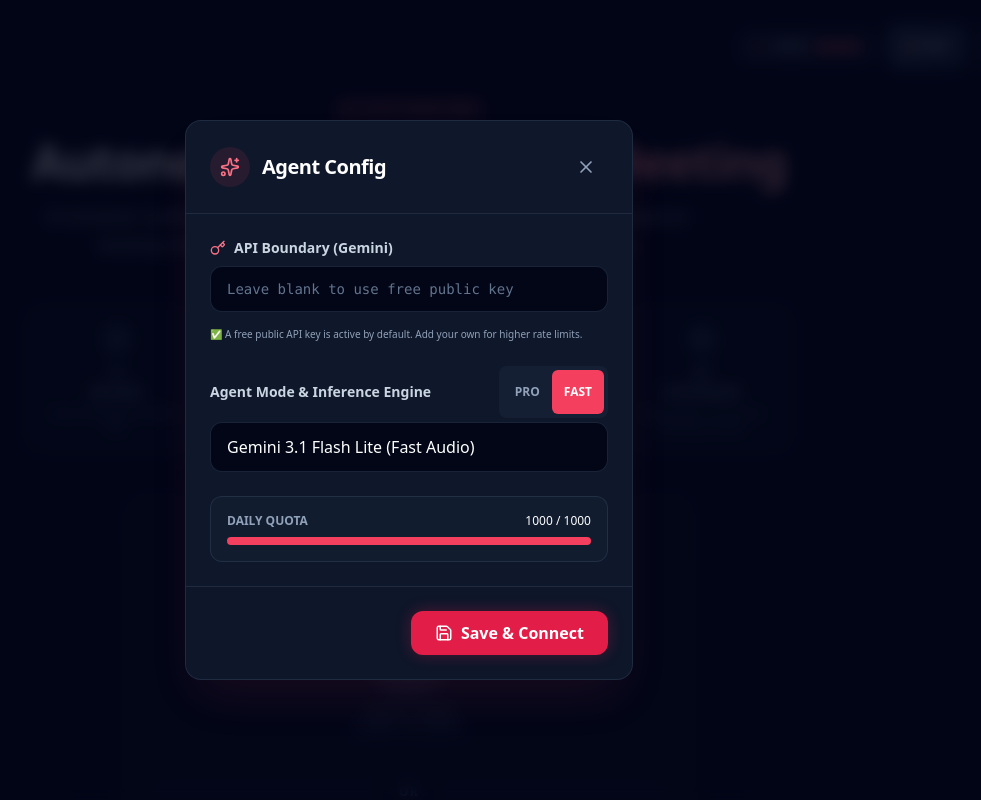
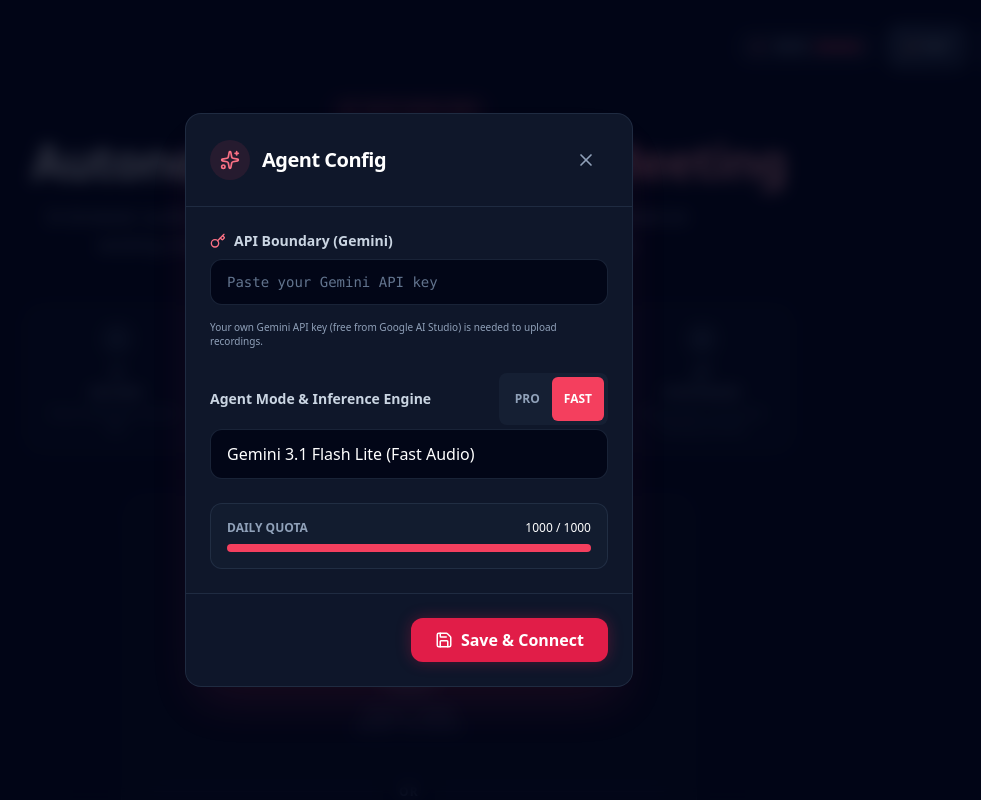
Before and after one commit to NamanSingh69/Auto-MOM, a React (Vite) app in the folder frontend/: page / in a window 1280 px wide. Both pictures are taken after a click on the button 1233 px from the left and 47 px from the top of the page. Shown: the top 800 px of the page, without its empty margins (231-1212 px from the left). Built offline with nearby package versions, Linux system fonts and the light colour scheme.

Commit message:
fix(ui): stop claiming a free public API key is active; uploads need the user's key

```diff
--- a/frontend/src/AgentModal.tsx
+++ b/frontend/src/AgentModal.tsx
@@ -54,7 +54,7 @@ export default function AgentModal({ isOpen, onClose, onSave, initialMode = 'fas
                         </label>
                         <input
                             type="password"
-                            placeholder="Leave blank to use free public key"
+                            placeholder="Paste your Gemini API key"
                             value={apiKey}
                             onChange={(e) => setApiKey(e.target.value)}
                             aria-label="Gemini API key"
@@ -62,7 +62,7 @@ export default function AgentModal({ isOpen, onClose, onSave, initialMode = 'fas
                             autoComplete="off"
                         />
                         <p className="text-[10px] text-slate-400 mt-2 leading-snug">
-                            ✅ A free public API key is active by default. Add your own for higher rate limits.
+                            Your own Gemini API key (free from Google AI Studio) is needed to upload recordings.
                         </p>
                     </div>
 
```
